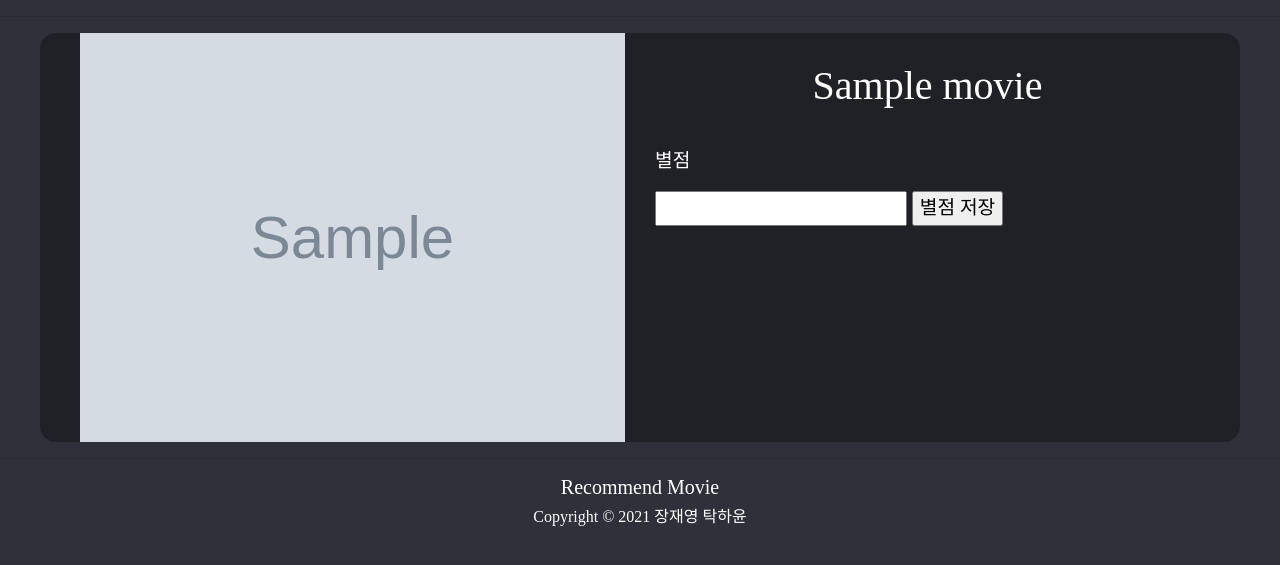
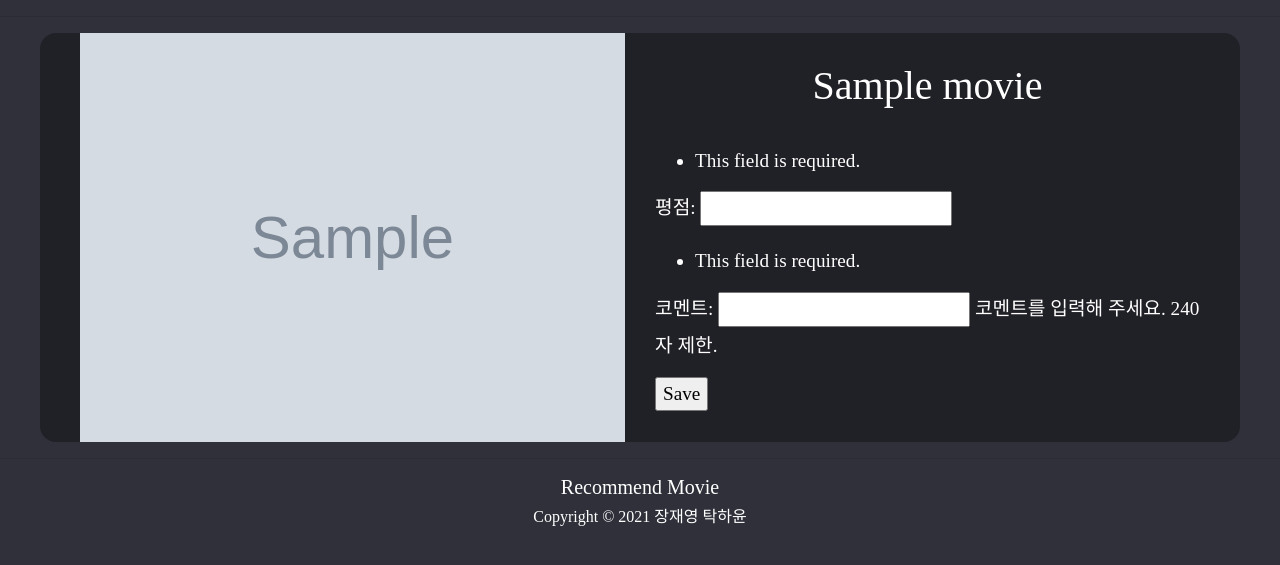
Before and after one commit to wkd-woo/RecommendMovies, a Django app: page /go/1/ in a window 1280 px wide. Shown: the part 140-705 px from the top of the page. Run offline with Django 3.2, Linux system fonts and the light colour scheme; tables that the repository leaves empty hold one stand-in row (values such as "Sample post"); grey boxes marked "Sample" are stand-in pictures; parts of the project's set-up code (start-up, migrations or seed data) failed here and were passed over; some libraries are stand-ins or nearby versions.

Commit message:
DB 평가 저장
migration 충돌 파일 삭제
영화 상세 페이지 form 작성 삽입 저장

```diff
--- /dev/null
+++ b/goapp/froms.py
@@ -0,0 +1,7 @@
+from django import forms
+from analysisapp.models import Rating
+
+class RatingForm(forms.ModelForm):
+    class Meta:
+        model = Rating
+        exclude = ('rating_id', 'user_id', 'movie_id', 'timestamp')
--- a/goapp/templates/goapp/rating_detail.html
+++ b/goapp/templates/goapp/rating_detail.html
@@ -18,25 +18,11 @@
             <!-- 영화 제목 -->
             <p class="h1 text-center">{{ movie.title }}</p>
             <br>
-
-            {% comment %}
-            먼저 input 태그로 받아보기 부터...
-            <!-- 별점-->
-            {# 만약 사용자가 이미 평가를 내렸다면 model에서 불러와야함 #}
-            <form class="rate-form" action="" method="POST">
+            {# 영화 평점/코멘트 받기 #}
+            <form method="POST" action="{% url 'goapp:rating_detail' movie.movieId %}">
                 {% csrf_token %}
-                    <button type="submit" class="fa fa-star fa-3x my-btn" name="rainginput"></button>
-                    <button type="submit" class="fa fa-star fa-3x my-btn" ></button>
-                    <button type="submit" class="fa fa-star fa-3x my-btn" ></button>
-                    <button type="submit" class="fa fa-star fa-3x my-btn" ></button>
-                    <button type="submit" class="fa fa-star fa-3x my-btn" ></button>
-            </form>
-            {% endcomment %}
-            <form method="POST" action="">
-                {% csrf_token %}
-                <p>별점</p>
-                <input type="text" name="star">
-                <input type="submit" value="별점 저장">
+                {{ form.as_p }}
+                <input type="submit" value="Save">
             </form>
             <br>
         </div>
--- a/goapp/views.py
+++ b/goapp/views.py
@@ -8,6 +8,7 @@ import csv
 import pandas as pd
 from analysisapp.models import Rating
 from django.core.paginator import Paginator
+from .froms import RatingForm
 
 # Create your views here.
 
@@ -120,46 +121,16 @@ def rating_home(request):
 
 def rating_detail(request, movie_Id):
     movie = Movie.objects.get(movieId=movie_Id) # movieId가 movie_id인 행을 movie에 가져옴
-
+    form = RatingForm(request.POST, request.FILES)
     if request.method == 'POST':
-        star = request.POST['star']
-        print(star)
-        try:
-            ratingM = Rating.objects.get(movie_id=movie_Id)
-            ratingM.rating = star
-            ratingM.save()
-        except:
-            ratingM = Rating(movie_id=movie_Id, rating=star)
-            ratingM.save()
-    """# rating = Rating.objects.get(movie_id=movie_id)
-
-    #================= POST 실행 오류 수정 ㅠㅠ
-    # Exception Type:	IntegrityError
-    # NOT NULL constraint failed: analysisapp_rating.user_id_id
-
-    if request.method == 'POST':    # POST 통신을 통해 데이터베이스에 내용 저장
-        try:
-            #   rating 모델을 불러와 rate값 저장 ======== 이미 저장되어 있는 경우
-            rating = Rating()
-            rating.rating = float(request.POST['ratinginput'])
-            # request.POST['~']는 POST form 태그 안에서 지정한 name='~' 즉 name이 ~인 태그 안에서 작성한 내용이 ratepost에 들어가게됨
-            ratingModel = Rating.objects.get(movie_id=movie_id)
-            ratingModel.rating = rating.rating
-            ratingModel.save()
-            return redirect('goapp:rating_detail/movie_id')
-        except:
-            try:
-                ratingModel = Rating.objects.get(movie_id = movie_id)
-            except Rating.DoesNotExist:
-                ratingModel = None
-            ratingModel = Rating(movie_id = movie_id, rating = float(request.POST['ratinginput']))
-            ratingModel.save()
-
-    #================="""
-
-
+        if form.is_valid():
+            ratingM = form.save(commit=False)
+            ratingM.user_id = request.user
+            ratingM.movie_id = movie_Id
+            form.save()
 
     context = {
-        'movie':movie
+        'movie':movie,
+        'form':form
     }
     return render(request, 'goapp/rating_detail.html', context)
```
Also changed, not shown: analysisapp/migrations/0005_alter_results_user_id.py (deleted), analysisapp/migrations/0006_auto_20210527_0124.py (deleted).
